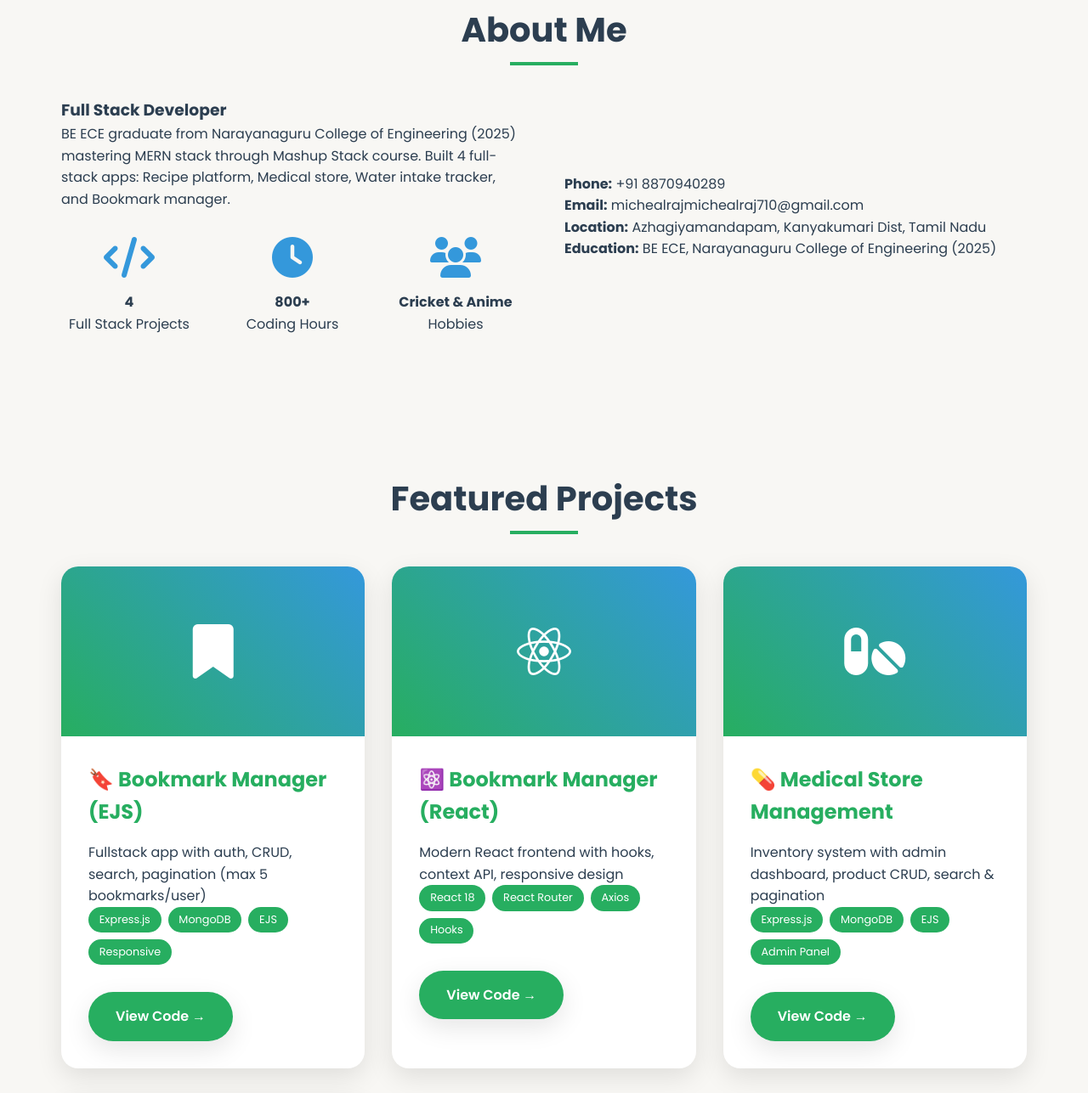
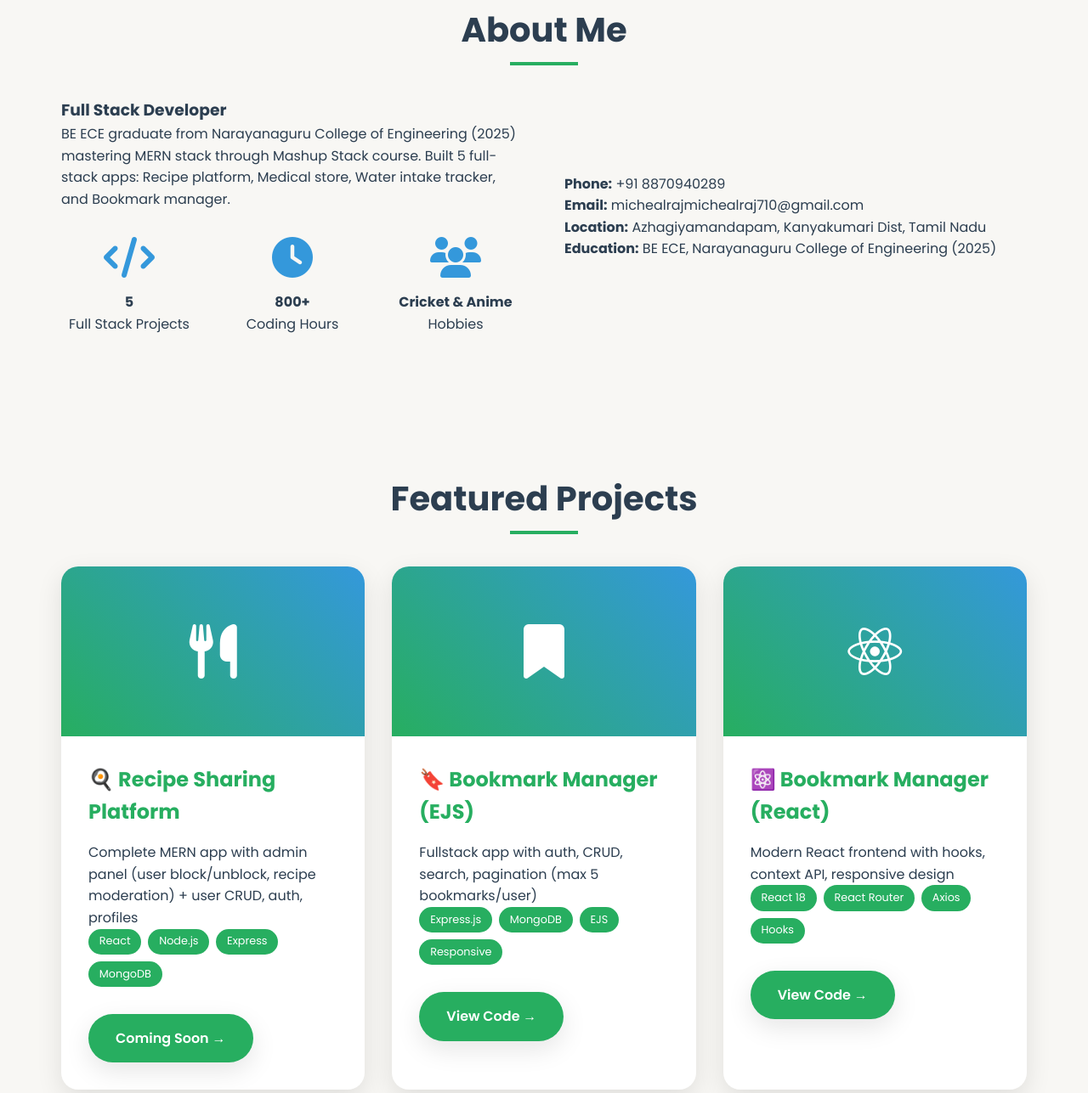
Before and after one commit to micheal23456/micheal23456.github.io, a plain HTML site: page index.html in a window 1280 px wide. Shown: the part 877-2164 px from the top of the page at 85% size. Drawn offline with nearby package versions, Linux system fonts and the light colour scheme.

Commit message:
Updated projects section with live GitHub links

```diff
--- a/index.html
+++ b/index.html
@@ -356,7 +356,7 @@
       <div class="container">
         <div class="hero-content">
           <h1>Micheal Raj F</h1>
-          <p>MERN  Full Stack Developer | Azhagiyamandapam, Kanyakumari</p>
+          <p>MERN Full Stack Developer | Azhagiyamandapam, Kanyakumari</p>
           <p><strong>Mashup Stack Course | BE ECE 2025</strong></p>
           <a href="#contact" class="btn">Get In Touch</a>
         </div>
@@ -371,14 +371,14 @@
             <h3>Full Stack Developer</h3>
             <p>
               BE ECE graduate from Narayanaguru College of Engineering (2025)
-              mastering MERN stack through Mashup Stack course. Built 4 full-stack
+              mastering MERN stack through Mashup Stack course. Built 5 full-stack
               apps: Recipe platform, Medical store, Water intake tracker, and
               Bookmark manager.
             </p>
             <div class="stats">
               <div class="stat">
                 <i class="fas fa-code"></i>
-                <h4>4</h4>
+                <h4>5</h4>
                 <p>Full Stack Projects</p>
               </div>
               <div class="stat">
@@ -410,6 +410,23 @@
       <div class="container">
         <h2>Featured Projects</h2>
         <div class="projects-grid">
+          <!-- RECIPE SHARING PLATFORM -->
+          <div class="project-card fade-in">
+            <div class="project-image"><i class="fas fa-utensils"></i></div>
+            <div class="project-content">
+              <h3 class="project-title">🍳 Recipe Sharing Platform</h3>
+              <p>Complete MERN app with admin panel (user block/unblock, recipe moderation) + user CRUD, auth, profiles</p>
+              <div class="project-tech">
+                <span class="tech-tag">React</span>
+                <span class="tech-tag">Node.js</span>
+                <span class="tech-tag">Express</span>
+                <span class="tech-tag">MongoDB</span>
+              </div>
+                             <a href="https://github.com/micheal23456" class="btn" style="margin-top: 1rem; display: inline-block;" target="_blank">Coming Soon →</a>
+
+            </div>
+          </div>
+
           <!-- BOOKMARK EJS -->
           <div class="project-card fade-in">
             <div class="project-image"><i class="fas fa-bookmark"></i></div>
@@ -458,7 +475,7 @@
             </div>
           </div>
 
-          <!-- AQUARIUM SHOP (Add when pushed) -->
+          <!-- AQUARIUM SHOP -->
           <div class="project-card fade-in">
             <div class="project-image"><i class="fas fa-fish"></i></div>
             <div class="project-content">
@@ -646,7 +663,7 @@
                   "form-message success";
                 document.getElementById(
                   "formMessage"
-                ).textContent = "✅ Message sent successfully! Check your Gmail.";
+                ).textContent = "✅ Message sent successfully!";
                 this.reset();
               },
               (error) => {
```
